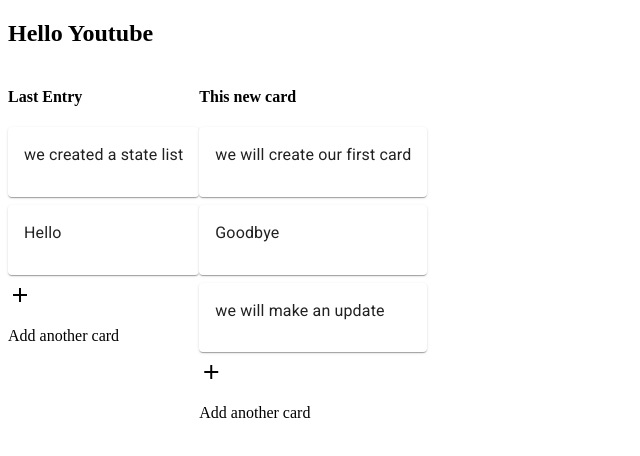
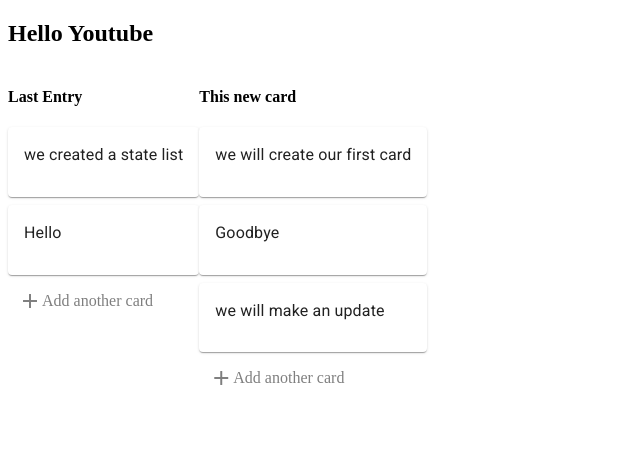
Before and after one commit to Oscar-Ore007/dashboard-frontend, a React (Create React App) app: page / in a window 1280 px wide. Shown: the top 456 px of the page, without its empty margins (0-640 px from the left). Built offline with nearby package versions, Linux system fonts and the light colour scheme.

Commit message:
added stlying to add button

```diff
--- a/src/components/DashboardActionButton.js
+++ b/src/components/DashboardActionButton.js
@@ -6,14 +6,26 @@ class DashboardActionButton extends React.Component {
     renderAddButton = () => {
         const {list} = this.props;
 
+
         const buttonText = list ? "Add another list" : "Add another card"
+        const buttonTextOpacity = list ? 1 : 0.5;
+        const buttonTextColor = list ? "white" : "inherit";
+        const buttonTextBackground = list ? "rgba(0,0,0,.15)" : "inherit";
+
         return (
-            <div>
+            <div
+            style={{
+                ...styles.openForButtonGroup,
+                opacity: buttonTextOpacity,
+                color: buttonTextColor,
+                backgroundColor: buttonTextBackground
+            }}
+            >
                 <Icon>add</Icon>
                 <p>{buttonText}</p>
             </div>
-        )
-    }
+        );
+    };
 
 
     render() {
@@ -21,4 +33,17 @@ class DashboardActionButton extends React.Component {
     }
 }
 
+const styles = {
+    openForButtonGroup: {
+        display: "flex",
+        alignItems: "center",
+        cursor: "pointer",
+        borderRadius: 3,
+        height: 36,
+        widhth: 272,
+        paddingLeft: 10
+
+    }
+};
+
 export default DashboardActionButton;
```
